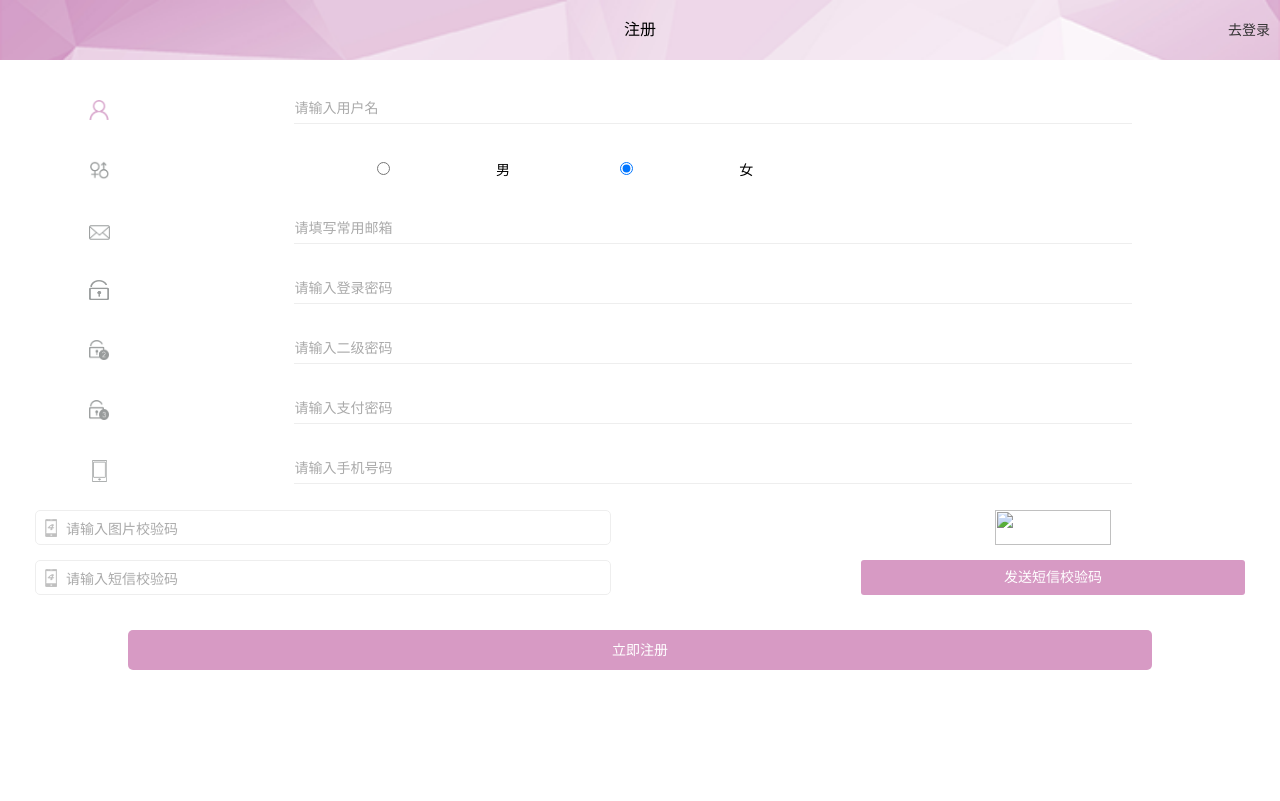
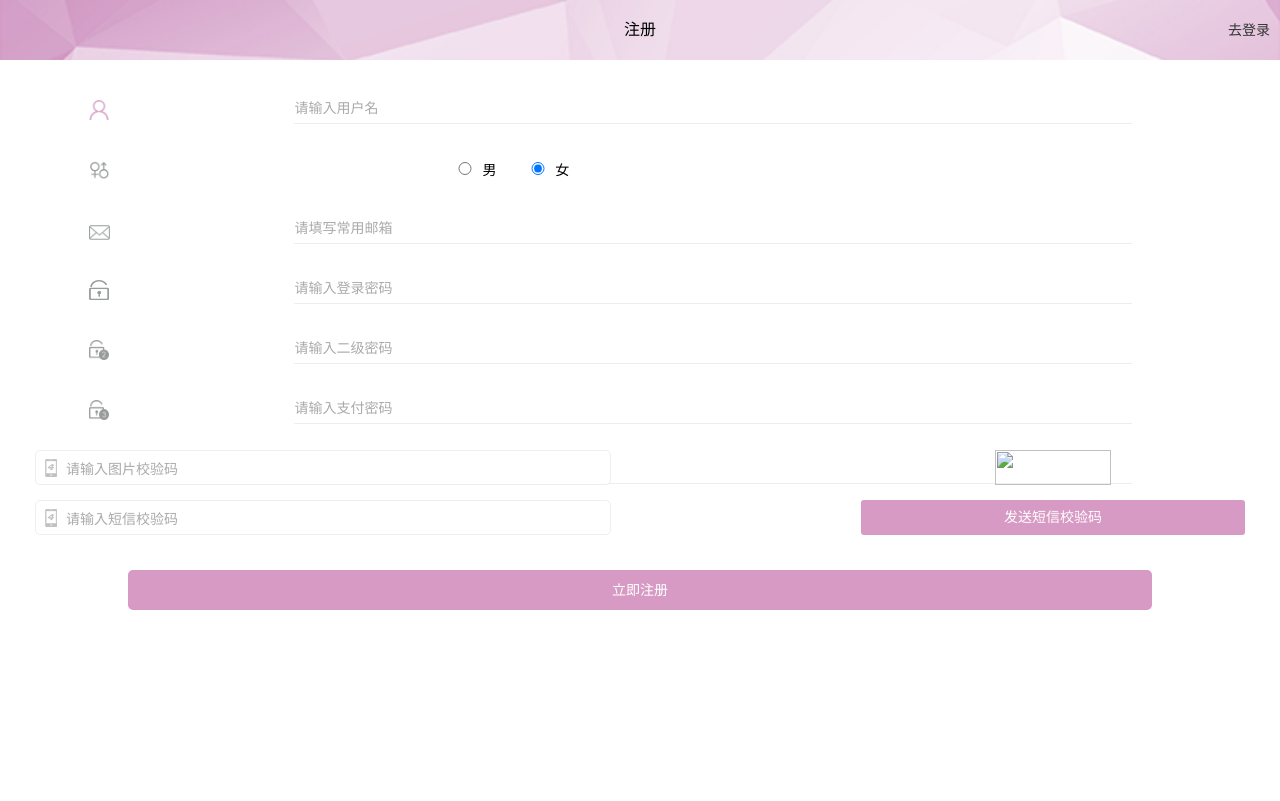
Before and after one commit to jianyufeng/fule_webapp, a PHP site: page /register/register.html in a window 1280 px wide. Run offline with PHP 8.4, Linux system fonts and the light colour scheme.

Commit message:
注册页面性别位置调整

```diff
--- a/css/goods/goods.css
+++ b/css/goods/goods.css
@@ -35,7 +35,7 @@
   margin-right: 2%;
   float: left;
   position: relative;
-  margin-bottom: 2%;
+  margin-bottom: 10px;
 }
 .goodsListBox .goodsItem .goodsCover {
   width: 100%;
--- a/register/register.css
+++ b/register/register.css
@@ -47,7 +47,6 @@
   text-align: center;
   line-height: 80px;
 }
-
 .registerInformationBox .contentBox .nameBox .inputbox {
   width: 85%;
   border-bottom: solid 1px #eee;
@@ -56,27 +55,20 @@
   width: 80% ;
   height: 60px;
   position: absolute;
-  top: 10px;
+  /*top: 10px;*/
   /*left: -15px;*/
   text-align: center;
-  line-height: 40px;
+  line-height: 60px;
 }
-.registerInformationBox .contentBox .sexBox input{
-  width: 22%;
+.registerInformationBox .contentBox .sexBox input {
+  width: 20px;
   height: auto;
   margin-left: 0px;
   margin-top: -10px;
 }
-
-.noteBox{
-  width: 100%;
-  height: auto;
-  margin-top: 60px;
-}
-.noteBox .postNoteBox {
+.postNoteBox {
   width: 100%;
   height: 50px;
-  /*margin-top: 50px;*/
   position: relative;
   text-align: center;
 }
@@ -117,18 +109,13 @@
   line-height: 35px;
   border-radius: 3px;
 }
-
-
-.register{
-  width: 100%;
-  height: 100px;
-}
 .registerButton {
   width: 80%;
   height: 40px;
+  margin-top: 20px;
+  margin-bottom: 20px;
   margin-left: 10%;
   margin-right: 10%;
-  margin-top: 20px;
   background: #d79ac4;
   text-align: center;
   line-height: 40px;
--- a/register/register.html
+++ b/register/register.html
@@ -43,8 +43,8 @@
                 <img class="nameIcon" id="sexIcon" alt="性别" src="../resource/images/icon/xingbie_hover.png">
             </div>
             <div class="sexBox">
-                <input id="man" type="radio"  name="1" value="1" />男
-                <input id="woman" type="radio" checked="checked" name="1" value="2"/>女
+                <input id="man" type="radio" class = "selector_man" name="1" value="1" />&nbsp;&nbsp;男&nbsp;&nbsp;&nbsp;&nbsp;&nbsp;&nbsp;&nbsp;
+                <input id="woman" type="radio" class="selector_women" checked="checked" name="1" value="2"/>&nbsp;&nbsp;女
             </div>
         </div>
         <div class="contentBox">
--- a/register/register.less
+++ b/register/register.less
@@ -59,8 +59,24 @@
       }
     }
 
+  }
+}
 
-  }
+.registerInformationBox .contentBox .sexBox {
+  width: 80% ;
+  height: 60px;
+  position: absolute;
+  /*top: 10px;*/
+  /*left: -15px;*/
+  text-align: center;
+  line-height: 60px;
+}
+.registerInformationBox .contentBox .sexBox input{
+  width: 20px;
+  height: auto;
+  margin-left: 0px;
+  margin-top: -10px;
+
 }
 
 .postNoteBox{
--- a/views/cart/cart.html
+++ b/views/cart/cart.html
@@ -94,6 +94,4 @@
 
 	</ion-content>
 
-
-
 </ion-view>
```
